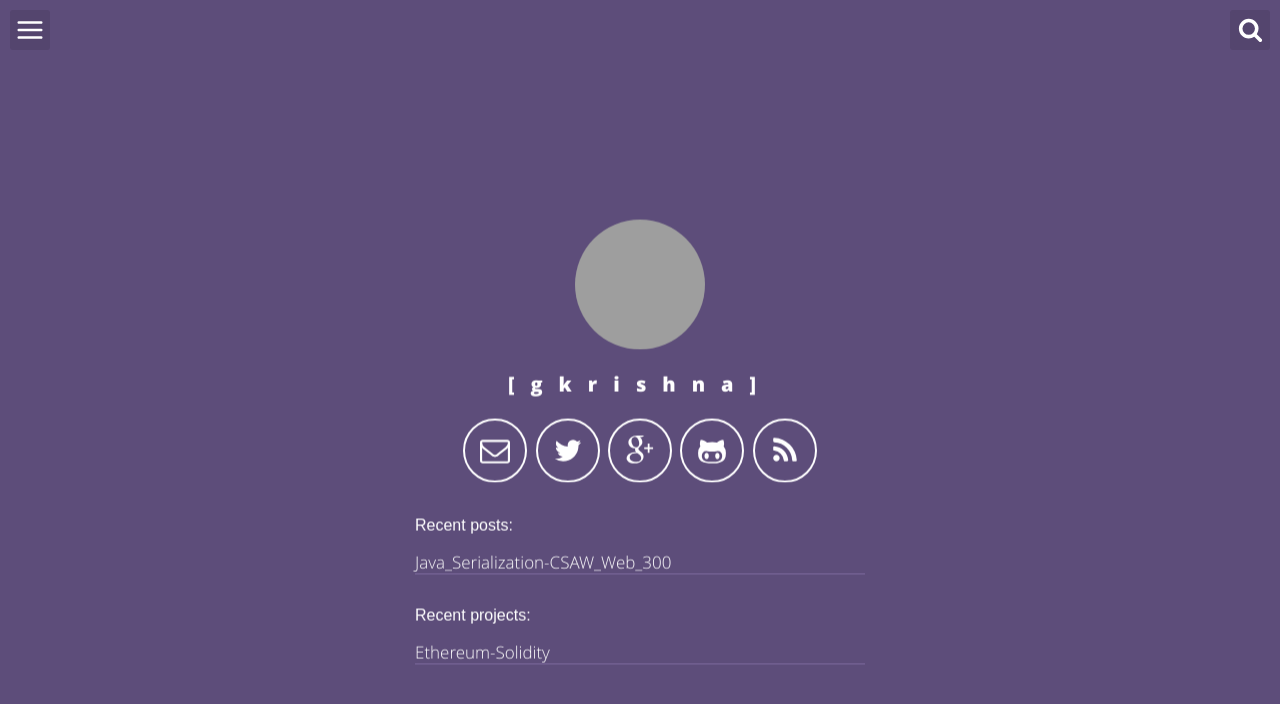
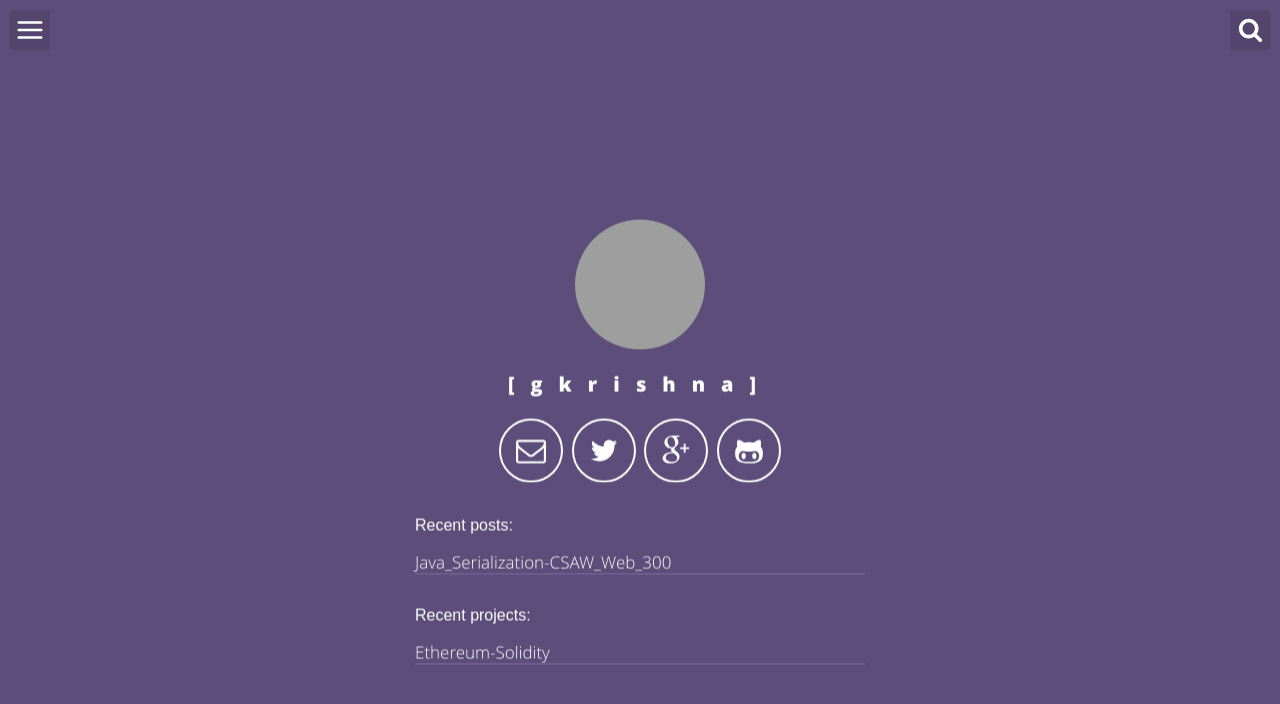
Before and after one commit to g0kkk/blog, a Jekyll site: the page built from index.html, in a window 1280 px wide. Shown: the top 704 px of the page. Built offline with Jekyll 4.4.1, drawn with Linux system fonts in a browser that asks for light colours; grey boxes are pictures that could not be loaded.

Commit message:
Minor changes

```diff
--- a/_includes/header-default.html
+++ b/_includes/header-default.html
@@ -24,10 +24,6 @@
 
             <a aria-label="My Github" title="Show my projetcts" target="_blank" href="https://github.com/{{site.github_username}}">
                 <svg class="icon icon-github-alt"><use xlink:href="#icon-github-alt"></use></svg>
-            </a>
-
-            <a aria-label="Use the RSS to get updated" title="Register for my RSS" target="_blank" href="{{ "/feed.xml" | prepend: site.baseurl }}">
-                <svg class="icon icon-rss"><use xlink:href="#icon-rss"></use></svg>
             </a>
         </div>
 
```
